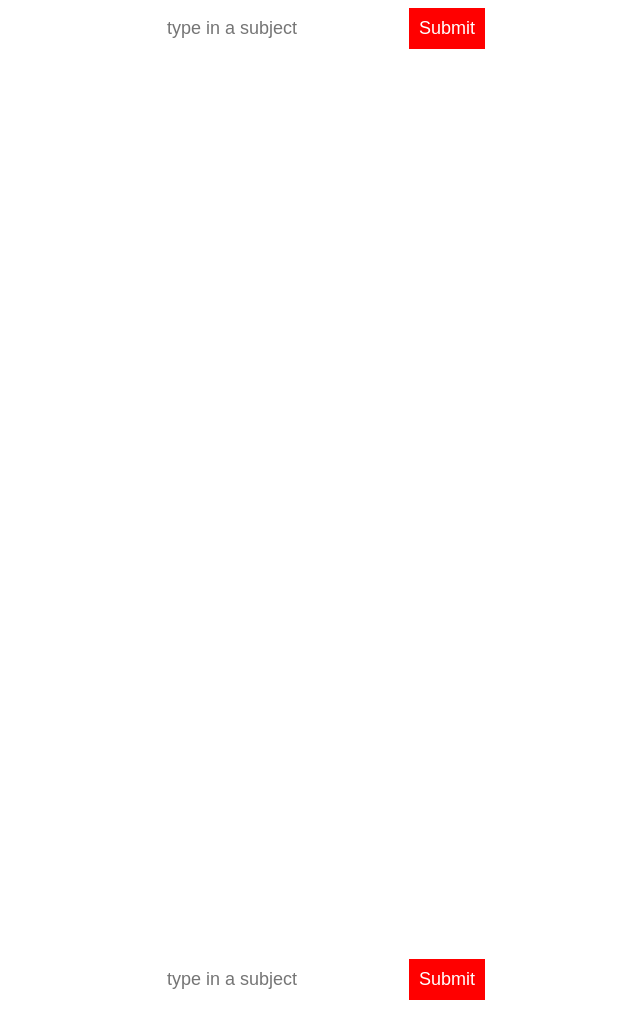
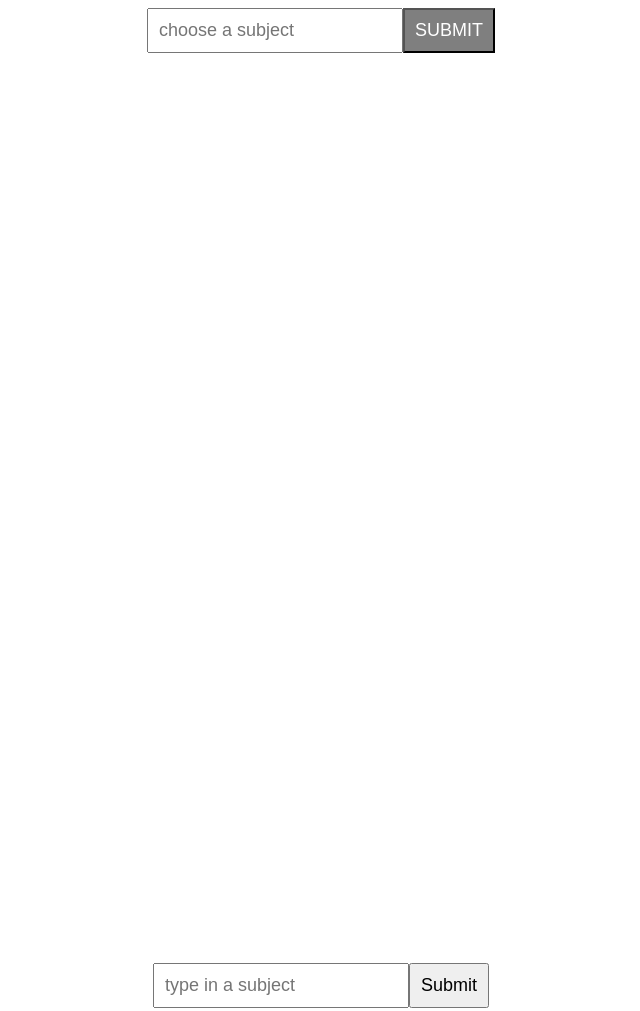
Before and after one commit to martybutts/mood-ring-interactive, a website: page public/index.html in a window 1280 px wide. Shown: the whole page, without its empty margins (327-967 px from the left). Drawn offline with nearby package versions, Linux system fonts and the light colour scheme; no server answers.

Commit message:
work on submit button function

```diff
--- a/public/index.html
+++ b/public/index.html
@@ -7,7 +7,7 @@
   </head>
 
   <body>
-    <input type="text" placeholder="type in a subject"><input type="submit">
+    <input type="text" placeholder="choose a subject"><input type="button" value="SUBMIT" onclick="getSubject()">
     <div class="row">
       <div></div><div></div><div></div><div></div><div></div><div></div><div></div><div></div><div></div><div></div><div></div><div></div><div></div><div></div>
       <div></div><div></div><div></div><div></div><div></div><div></div><div></div><div></div><div></div><div></div><div></div><div></div><div></div><div></div>
--- a/public/main.css
+++ b/public/main.css
@@ -19,13 +19,13 @@ body {
 }
 
 input {
-  border: 0;
+  border: 1;
   padding: 10px;
   margin-bottom: 10px;
   font-size: 18px;
 }
 
-input[type="submit"] {
-      background: red;
+input[type="button"] {
+      background: rgba(0, 0, 0, 0.5);
       color: white;
     }
```
